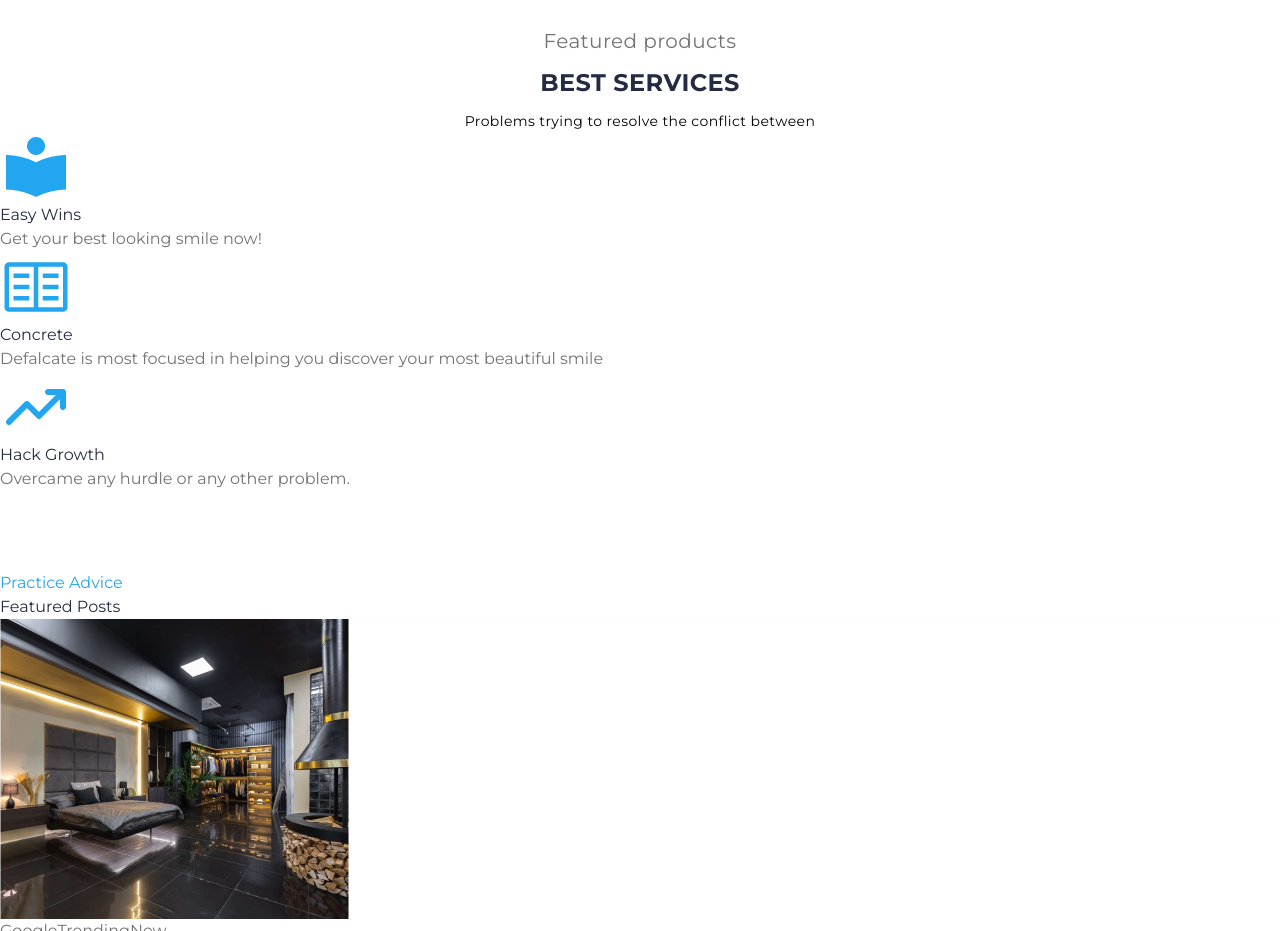
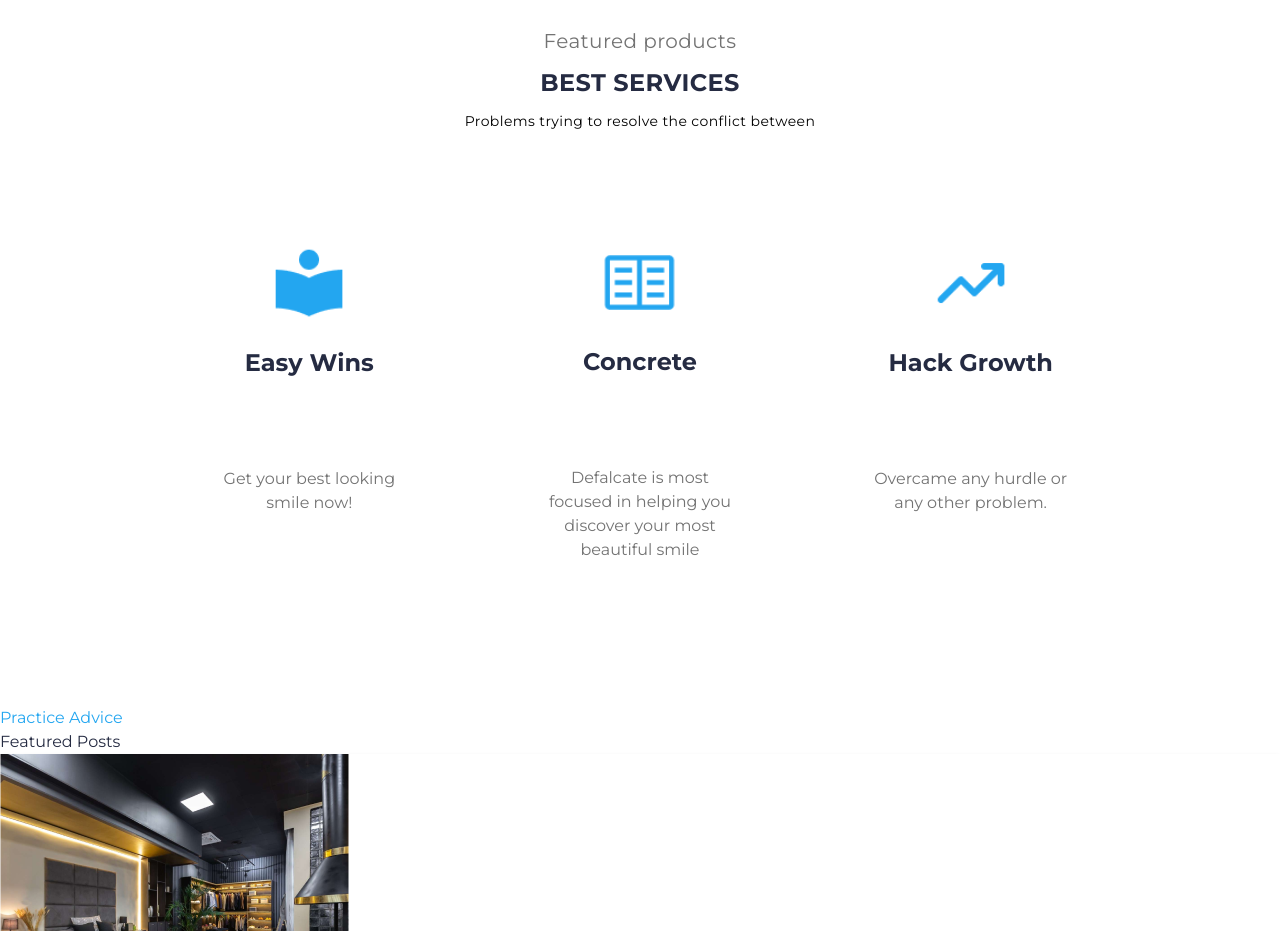
Before and after one commit to CrownedTechie/Sample-ecommerce-site, a React (Vite) app: page / in a window 1280 px wide. Shown: the part 2140-3071 px from the top of the page. Built offline with nearby package versions, Linux system fonts and the light colour scheme.

Commit message:
complete changes to stylings in the best services featured-product section

```diff
--- a/src/components/ServiceCard.jsx
+++ b/src/components/ServiceCard.jsx
@@ -4,12 +4,12 @@ import '../stylings/ServiceCard.css';
 const ServiceCard = ({img, title, text}) => {
   return (
       <>
-            <div className="service-card flex flex-col items-center gap-6 ">
-              <DisplayImg img={ img } styling='w-20'/>
+            <div className="service-card">
+              <DisplayImg img={ img } styling='service-card-image'/>
 
-              <h5 className='font-bold text-2xl'>{ title }</h5>
+              <h5>{ title }</h5>
 
-              <p className=' font-normal text-center text-base p-16'>{ text }</p>
+              <p>{ text }</p>
 
           </div>
       </>
--- a/src/pages/ShopPage.jsx
+++ b/src/pages/ShopPage.jsx
@@ -45,9 +45,9 @@ const ShopPage = () => {
         </FeaturedProduct>
 
       <FeaturedProduct category='best services'>
-        <section className='flex justify-around items-center mt-28 mx-36'>
+        <section className='best-services'>
 
-          <div className="grid grid-cols-3">
+          <div className="best-services-card">
             <ServiceCard
               img={ bookReader }
               title='Easy Wins'
--- a/src/stylings/ServiceCard.css
+++ b/src/stylings/ServiceCard.css
@@ -1,8 +1,25 @@
-.service-card > h5 {
-    color: #252B42;
-
+.service-card {
+    display: flex;
+    flex-direction: column;
+    align-items: center;
+    gap: 1.5rem;
 }
 
-.service-card > p {
+.service-card-image {
+    width: 5rem;
+}
+
+.service-card h5 {
+    color: #252B42;
+    font-weight: 700;
+    font-size: 1.5rem;
+    line-height: 2rem;
+}
+
+.service-card p {
     color: #737373;
+    text-align: center;
+    font-size: 1rem;
+    line-height: 1.5rem;
+    padding: 4rem;
 }
--- a/src/stylings/ShopPage.css
+++ b/src/stylings/ShopPage.css
@@ -1,3 +1,4 @@
+        /* BESTSELLER PRODUCTS (FEATURED-PRODUCTS SECTION) */
 .bestseller-products {
     display: flex;
     flex-direction: column;
@@ -22,3 +23,19 @@
     padding: 0.75rem 2rem;
     font-weight: 700;
 }
+
+
+        /* BEST SERVICES (FEATURED-PRODUCTS SECTION) */
+.best-services {
+    display: flex;
+    justify-content: space-around;
+    align-items: center;
+    margin-left: 9rem;
+    margin-right: 9rem;
+    margin-top: 7rem;
+}
+
+.best-services-card {
+    display: grid;
+    grid-template-columns: repeat(3, minmax(0, 1fr));
+}
```
